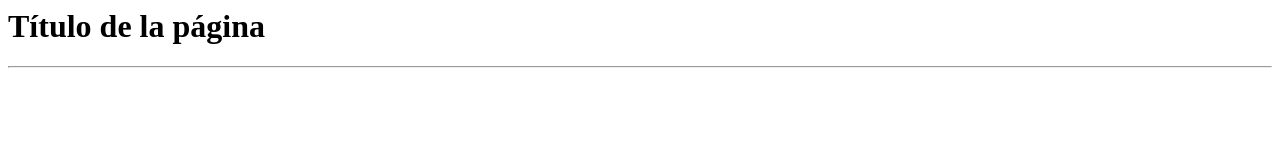
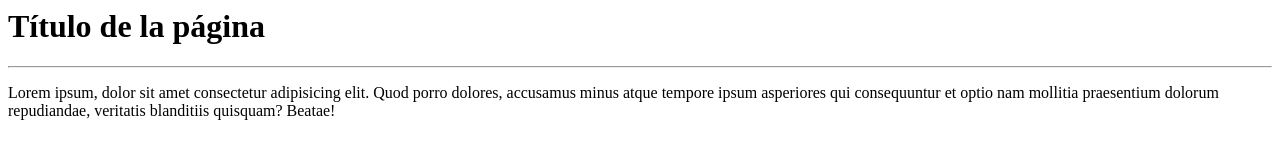
Before and after one commit to Latinohablante/repositorio_prueba, a plain HTML site: page index.html in a window 1280 px wide. Drawn offline with Linux system fonts and the light colour scheme.

Commit message:
Agregando un párrafo

```diff
--- a/index.html
+++ b/index.html
@@ -4,5 +4,6 @@
   <body>
     <h1>Título de la página</h1>
     <hr>
+    <p>Lorem ipsum, dolor sit amet consectetur adipisicing elit. Quod porro dolores, accusamus minus atque tempore ipsum asperiores qui consequuntur et optio nam mollitia praesentium dolorum repudiandae, veritatis blanditiis quisquam? Beatae!</p>
   </body>
 </html>
```
